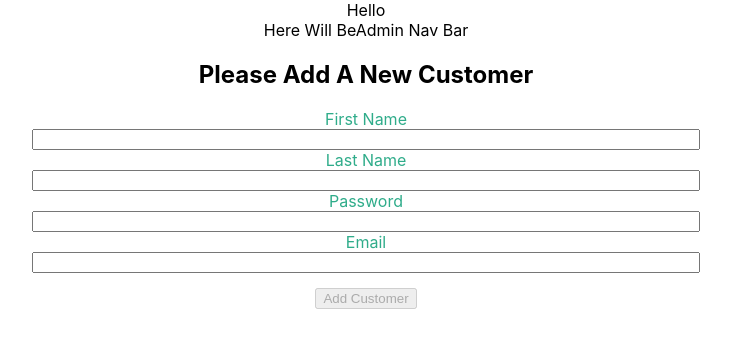
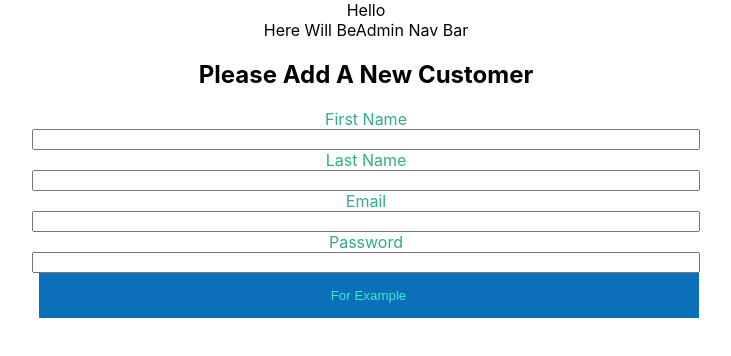
Before and after one commit to hendydavid/react-coupon, a React (Create React App) app in the folder my-app/: page /admin/addCustomer in a window 1280 px wide. Shown: the top 356 px of the page, without its empty margins (274-1005 px from the left). Built offline with nearby package versions, Linux system fonts and the light colour scheme.

Commit message:
about to finish admin components

```diff
--- a/my-app/src/General/AdminComponents/AddCompany.tsx
+++ b/my-app/src/General/AdminComponents/AddCompany.tsx
@@ -1,43 +1,57 @@
 import React, { useRef, useState } from "react";
+import { SubmitHandler, useForm } from "react-hook-form";
 import { API } from "../../Utils/APIWrapper";
 import Emailnpute from "../../Utils/Emailnpute";
+import { Company } from "../Models/models";
+import { IFormInputsCompany } from "./UpdateCompanyPage";
 
 const AddCompany = () => {
-  const [emailFromState, setEmail] = useState("");
-  const companyNameRef = useRef<HTMLInputElement>(null);
-  const passRef = useRef<HTMLInputElement>(null);
+  const {
+    register,
+    formState: { errors },
+    handleSubmit,
+    resetField,
+  } = useForm<IFormInputsCompany>();
 
-  const addCompanyHandler = (event: any) => {
-    event.preventDefault();
-    const company = {
+  const reset = () => {
+    resetField("companyName");
+    resetField("email");
+    resetField("password");
+  };
+
+  const onSubmit: SubmitHandler<IFormInputsCompany> = (data) => {
+    console.log(data);
+
+    const company: Company = {
       companyId: 0,
-      companyName: companyNameRef.current!.value,
-      email: emailFromState,
-      password: passRef.current!.value,
+      companyName: data.companyName,
+      email: data.email,
+      password: data.password,
       dateCreated: new Date(),
       coupons: [],
     };
 
     API.addCompany(company);
+    reset();
   };
 
   return (
-    <>
-      <h2>Please Add A New Company</h2>
-      <form onSubmit={addCompanyHandler}>
-        <div className="form">
-          <label>Company Name</label>
-          <input type="text" ref={companyNameRef} />
-          <label>Password</label>
-          <input type="password" ref={passRef} />
-          <Emailnpute
-            functionHndler={addCompanyHandler}
-            setEmail={setEmail}
-            buttonValue={"Add Company"}
-          ></Emailnpute>
-        </div>
-      </form>
-    </>
+    <form onSubmit={handleSubmit(onSubmit)} className="form">
+      <label> Company Name </label>
+      <input {...register("companyName", { required: true })} />
+      {errors.companyName && "company name is required"}
+
+      <label> Email</label>
+      <input
+        {...register("email", { required: true, minLength: 8 })}
+        type="email"
+      />
+
+      <label> Password</label>
+      <input {...register("password", { required: true, minLength: 8 })} />
+      {errors.password && "password must be with 8 digit minimum"}
+      <input type="submit" className="btn" value={"For Example"} />
+    </form>
   );
 };
 
--- a/my-app/src/General/AdminComponents/AddCustomer.tsx
+++ b/my-app/src/General/AdminComponents/AddCustomer.tsx
@@ -3,44 +3,66 @@ import { API } from "../../Utils/APIWrapper";
 import Emailnpute from "../../Utils/Emailnpute";
 import { Customer } from "../Models/models";
 import "../css-files/App.css";
+import { IFormInputsCustomer } from "./UpdateCustomerPage";
+import { SubmitHandler, useForm } from "react-hook-form";
 
 const AddCustomer = () => {
-  const [emailFromState, setEmail] = useState("");
-  const passRef = useRef<HTMLInputElement>(null);
-  const firstName = useRef<HTMLInputElement>(null);
-  const lastName = useRef<HTMLInputElement>(null);
+  const {
+    register,
+    formState: { errors },
+    handleSubmit,
+    resetField,
+  } = useForm<IFormInputsCustomer>();
 
-  const addCustomerHandler = (event: React.FormEvent<HTMLFormElement>) => {
-    event.preventDefault();
-    const customer: Customer = {
+  const reset = () => {
+    resetField("firstName");
+    resetField("lastName");
+    resetField("email");
+    resetField("password");
+  };
+
+  const onSubmit: SubmitHandler<IFormInputsCustomer> = (data) => {
+    console.log(data);
+
+    const customerUpdated: Customer = {
       customerId: 0,
-      firstName: firstName.current!.value,
-      lastName: lastName.current!.value,
-      email: emailFromState,
-      password: passRef.current!.value,
+      firstName: data.firstName,
+      lastName: data.lastName,
+      email: data.email,
+      password: data.password,
       coupons: [],
     };
-
-    API.addCustomer(customer);
+    API.updateCustomer(customerUpdated);
+    reset();
   };
 
   return (
     <>
       <h2>Please Add A New Customer</h2>
-      <form onSubmit={addCustomerHandler}>
-        <div className="form">
-          <label>First Name</label>
-          <input type="text" ref={firstName} />
-          <label>Last Name</label>
-          <input type="text" ref={lastName} />
-          <label>Password</label>
-          <input type="password" ref={passRef} />
-          <Emailnpute
-            functionHndler={addCustomerHandler}
-            setEmail={setEmail}
-            buttonValue={"Add Customer"}
-          ></Emailnpute>
-        </div>
+      <form onSubmit={handleSubmit(onSubmit)} className="form">
+        <label> First Name </label>
+        <input
+          {...register("firstName", { required: true })}
+        />
+        {errors.firstName && "First name is required"}
+
+        <label> Last Name</label>
+        <input
+          {...register("lastName", { required: true })}
+        />
+
+        <label> Email</label>
+        <input
+          {...register("email", { required: true })}
+          type="email"
+        />
+
+        <label> Password</label>
+        <input
+          {...register("password", { required: true, minLength: 8 })}
+        />
+        {errors.password && "password must be with 8 digit minimum"}
+        <input type="submit" className="btn" value={"For Example"} />
       </form>
     </>
   );
--- a/my-app/src/General/AdminComponents/UpdateAndDeleteCompany.tsx
+++ b/my-app/src/General/AdminComponents/UpdateAndDeleteCompany.tsx
@@ -3,12 +3,14 @@ import { useDispatch } from "react-redux";
 import { Company } from "../Models/models";
 import { changeCompany } from "../Redux/UpdateCompanySlice";
 import { API } from "../../Utils/APIWrapper";
-import {useNavigate} from "react-router-dom"
+import { useNavigate } from "react-router-dom";
+import { URL } from "../Routing";
+
 type Prop = { company: Company };
 
 const UpdateAndDeleteCompany = (prop: Prop) => {
   const dispatch = useDispatch();
-  const naviaget = useNavigate()
+  const naviaget = useNavigate();
 
   const dispachCompany = (myCompany: Company) => {
     dispatch(changeCompany(prop.company));
@@ -35,7 +37,9 @@ const UpdateAndDeleteCompany = (prop: Prop) => {
         </button>{" "}
         <button
           onClick={() => {
-           naviaget(`/admin/updateCompanyPage/${prop.company.companyId}`)
+            naviaget(
+              URL.adminUrl.updateCompaniesPage + `${prop.company.companyId}`
+            );
           }}
         >
           Edit
--- a/my-app/src/General/AdminComponents/UpdateAndDeleteCustomer.tsx
+++ b/my-app/src/General/AdminComponents/UpdateAndDeleteCustomer.tsx
@@ -1,7 +1,7 @@
 import React from "react";
 import { Customer } from "../Models/models";
 import { API } from "../../Utils/APIWrapper";
-import { changeCustomer } from "../Redux/UpdateCustomerSlice";
+import { URL } from "../Routing";
 import { useNavigate } from "react-router-dom";
 type props = {
   customer: Customer;
@@ -12,7 +12,6 @@ const UpdateAndDeleteCustomer = (props: props) => {
   let lastName = props.customer.lastName;
 
   const navigate = useNavigate();
-
 
   return (
     <>
@@ -36,7 +35,9 @@ const UpdateAndDeleteCustomer = (props: props) => {
       </button>
       <button
         onClick={() => {
-          navigate(`/admin/updateCustomerPage/${props.customer.customerId}`);
+          navigate(
+            URL.adminUrl.updateCustomersPage + `${props.customer.customerId}`
+          );
         }}
       >
         Edit
--- a/my-app/src/General/AdminComponents/UpdateCompanyPage.tsx
+++ b/my-app/src/General/AdminComponents/UpdateCompanyPage.tsx
@@ -1,12 +1,11 @@
 import React, { useEffect, useRef, useState } from "react";
-import Emailnpute from "../../Utils/Emailnpute";
 import { useSelector } from "react-redux";
 import { API } from "../../Utils/APIWrapper";
 import { useParams } from "react-router-dom";
 import { Company } from "../Models/models";
 import { SubmitHandler, useForm } from "react-hook-form";
 
-interface IFormInputs {
+export interface IFormInputsCompany {
   companyId: number;
   companyName: string;
   email: string;
@@ -14,6 +13,8 @@ interface IFormInputs {
   dateCreated: Date;
   coupons: [];
 }
+
+
 
 const UpdateCompanyPage = () => {
   let { companyId } = useParams();
@@ -29,7 +30,7 @@ const UpdateCompanyPage = () => {
     formState: { errors },
     handleSubmit,
     resetField,
-  } = useForm<IFormInputs>();
+  } = useForm<IFormInputsCompany>();
 
   const reset = () => {
     resetField("companyName");
@@ -37,7 +38,7 @@ const UpdateCompanyPage = () => {
     resetField("password");
   };
 
-  const onSubmit: SubmitHandler<IFormInputs> = (data) => {
+  const onSubmit: SubmitHandler<IFormInputsCompany> = (data) => {
     console.log(data);
 
     const companyUpdate: Company = {
@@ -117,7 +118,6 @@ const UpdateCompanyPage = () => {
       {errors.password && "password must be with 8 digit minimum"}
       <input type="submit" className="btn" value={"For Example"} />
     </form>
-    {companyId}
     </>
 
   );
--- a/my-app/src/General/AdminComponents/UpdateCustomerPage.tsx
+++ b/my-app/src/General/AdminComponents/UpdateCustomerPage.tsx
@@ -7,7 +7,7 @@ import { reverseCustomerState } from "../Redux/UpdateCustomerSlice";
 import { useParams } from "react-router-dom";
 import { SubmitHandler, useForm } from "react-hook-form";
 
-interface IFormInputs {
+export interface IFormInputsCustomer {
   customerId: number;
   firstName: string;
   lastName: string;
@@ -21,7 +21,7 @@ const UpdateCustomerPage = () => {
     formState: { errors },
     handleSubmit,
     resetField,
-  } = useForm<IFormInputs>();
+  } = useForm<IFormInputsCustomer>();
 
   const customerFromRedux = useSelector(
     (state: any) => state.updateCustomer.value
@@ -34,7 +34,7 @@ const UpdateCustomerPage = () => {
     resetField("password");
   };
 
-  const onSubmit: SubmitHandler<IFormInputs> = (data) => {
+  const onSubmit: SubmitHandler<IFormInputsCustomer> = (data) => {
     console.log(data);
 
     const customerUpdated: Customer = {
```
Also changed, not shown: my-app/src/General/Hello.tsx (deleted, +0 -9 lines), my-app/src/General/Routing.tsx (+22 -3 lines).
